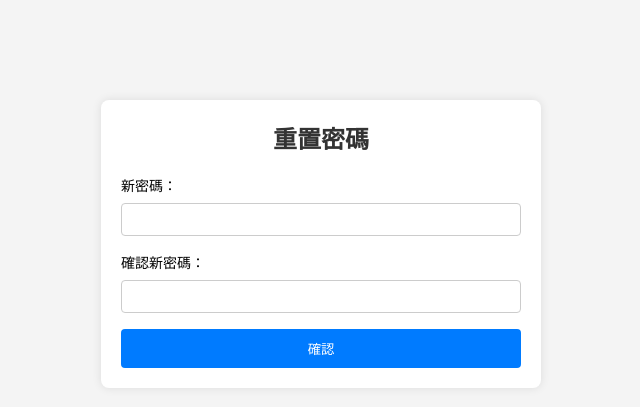
After one commit to xzh0623/StonePet-Haven, a Django app: page /reset_password/ in a window 1280 px wide. The commit adds this page. Shown: the top 407 px of the page, without its empty margins (319-959 px from the left). Run offline with Django 4.2, Linux system fonts and the light colour scheme.

Commit message:
finish register&password

```diff
--- /dev/null
+++ b/static/babystone/css/password_reset.css
@@ -0,0 +1,67 @@
+/* Reset default styles */
+body,
+h2,
+form,
+label,
+input,
+button,
+p {
+    margin: 0;
+    padding: 0;
+}
+
+body {
+    font-family: 'Arial', sans-serif;
+    background-color: #f4f4f4;
+}
+
+.password-reset-container {
+    max-width: 400px;
+    margin: 100px auto;
+    background-color: #fff;
+    padding: 20px;
+    border-radius: 8px;
+    box-shadow: 0 0 10px rgba(0, 0, 0, 0.1);
+}
+
+h2 {
+    text-align: center;
+    margin-bottom: 20px;
+    color: #333;
+}
+
+.password-reset-form {
+    display: flex;
+    flex-direction: column;
+}
+
+label {
+    font-size: 14px;
+    margin-bottom: 8px;
+}
+
+input {
+    padding: 8px;
+    margin-bottom: 16px;
+    border: 1px solid #ccc;
+    border-radius: 4px;
+}
+
+button {
+    padding: 10px;
+    background-color: #007bff;
+    color: #fff;
+    border: none;
+    border-radius: 4px;
+    cursor: pointer;
+}
+
+button:hover {
+    background-color: #0056b3;
+}
+
+.error-message {
+    color: #ff0000;
+    margin-top: 10px;
+    text-align: center;
+}
--- a/templates/email_verification.html
+++ b/templates/email_verification.html
@@ -6,7 +6,7 @@
     <meta charset="UTF-8">
     <meta name="viewport" content="width=device-width, initial-scale=1.0">
     <title>Login</title>
-    <link rel="stylesheet" type="text/css" href="{% static 'babystone/css/login.css' %}">
+    <link rel="stylesheet" type="text/css" href="{% static 'babystone/css/email-verification.css' %}">
 </head>
 
 <body>
--- a/templates/login.html
+++ b/templates/login.html
@@ -97,6 +97,9 @@
       {% if error %}
       <p class="error-message">{{ error }}</p>
       {% endif %}
+
+
+
     </div>
   </div>
 </body>
--- /dev/null
+++ b/templates/reset_password.html
@@ -0,0 +1,34 @@
+{% load static %}
+<!DOCTYPE html>
+<html lang="en">
+
+<head>
+    <meta charset="UTF-8">
+    <meta name="viewport" content="width=device-width, initial-scale=1.0">
+    <title>Password Reset</title>
+    <link rel="stylesheet" type="text/css" href="{% static 'babystone/css/password_reset.css' %}">
+</head>
+
+<body>
+    <div class="password-reset-container">
+        <h2>重置密碼</h2>
+        <form method="post" class="password-reset-form">
+            {% csrf_token %}
+
+            <!-- Add your password reset fields here -->
+            <label for="new_password">新密碼：</label>
+            <input type="password" id="new_password" name="new_password" required>
+
+            <label for="confirm_password">確認新密碼：</label>
+            <input type="password" id="confirm_password" name="confirm_password" required>
+
+            <button type="submit">確認</button>
+            {% if error %}
+            <p class="error-message">{{ error }}</p>
+            {% endif %}
+        </form>
+
+    </div>
+</body>
+
+</html>
--- a/users/urls.py
+++ b/users/urls.py
@@ -15,5 +15,6 @@ urlpatterns = [
     path('0_cooperation/', views.cooperation, name='0_cooperation'),        #
     path('0_information/', views.information, name='0_information'),        #
     path('0_policy/', views.policy, name='0_policy'),
-    path('email_verification/', views.email_verification, name='email_verification'),  #
+    path('email_verification/', views.email_verification, name='email_verification'),
+    path('reset_password/', views.reset_password, name='reset_password'),  #
 ]
--- a/users/views.py
+++ b/users/views.py
@@ -12,6 +12,8 @@ from . import models
 # from .. backend_operation import TEST_add_data_to_models
 import django
 from django.contrib.auth.hashers import make_password
+from django.core.mail import send_mail
+from django.template.loader import render_to_string
 
 # Create your views here.
 def homepage(request):
@@ -27,16 +29,13 @@ def login(request):
         if form.is_valid():
             account = form.cleaned_data['account']
             password = form.cleaned_data['password']
+            user = User.objects.filter(account=account, password=password).first()
+            if user:
 
-            user = User.objects.filter(account=account, password=password).first()
-
-            if user:
-                # 登入成功，重定向到主頁
-                messages.success(request, '登录成功！欢迎回来。')
                 return redirect('homepage')
             else:
                 # 登入失敗，設定錯誤訊息
-                error = "Invalid username or password. Please try again."
+                error = "帳號或密碼無效。"
                 return render(request, 'login.html', {'form': form, 'error': error})
     else:
         form = LoginForm()
@@ -51,31 +50,23 @@ def shoppingcart(request):
     return HttpResponse(template.render(context, request))
 
 def forgotpassword(request):
-    # template = loader.get_template('forgotpassword.html')
-    # context = {
+    if request.method == 'POST':
+        email = request.POST.get('email')
 
-    # }
-    # return HttpResponse(template.render(context, request))
+        # 检查邮箱是否存在
+        if User.objects.filter(email=email).exists():
+            # 获取用户实例
+            user_instance = User.objects.get(email=email)
+            #生成重置密码链接
+            reset_password_url = f"http://127.0.0.1:8000/reset_password/?user_id=" + user_instance.user_id
+            # # 发送重置密码邮件
+            send_resetpassword_email(user_instance, reset_password_url)
+            messages.success(request, '重置密碼郵件已發送。')
+            return redirect('forgotpassword')
+        else:
+            messages.error(request, '電子郵件未註冊。')
 
-    if request.method == 'POST':
-        form = LoginForm(request.POST)
-        if form.is_valid():
-            account = form.cleaned_data['account']
-
-
-
-            if User.objects.filter(account=account).exists():
-                # 登入成功，重定向到主頁
-                messages.success(request, '輸入成功！欢迎回来。')
-                return redirect('login')
-            else:
-                # 登入失敗，設定錯誤訊息
-                error = "Invalid email. Please try again."
-                return render(request, 'forgotpassword.html', {'form': form, 'error': error})
-    else:
-        form = LoginForm()
-
-    return render(request, 'forgotpassword.html', {'form': form})
+    return render(request, 'forgotpassword.html')
 
 
 def registermember(request):
@@ -95,33 +86,26 @@ def registeroption(request):
 def registerbuyer(request):
     if request.method == 'POST':
 
-        result, user_instance = User.Create(request)
-        Buyer.Create(request, user_instance)
+        result = User.Create(request)
         if result == "True":
             # 发送验证电子邮件
+            messages.success(request, '請查看電子郵件完成註冊！')
 
-            return redirect('login')  # 重定向到主页或其他适当的页面
+            return redirect('registerbuyer')  # 重定向到主页或其他适当的页面
         else:
-            return render(request, 'login.html',{'error': result})
+            return render(request, 'registerbuyer.html',{'error': result})
 
     return render(request, 'registerbuyer.html')
 
 def registerseller(request):
-    # template = loader.get_template('registerseller.html')
-    # context = {
-
-    # }
-    # return HttpResponse(template.render(context, request))
-
     if request.method == 'POST':
-
-        result, user_instance = User.Create(request)
-        Seller.Create(request, user_instance)
+        result= User.Create(request)
         if result == "True":
-        #     # 发送验证电子邮件
-             return redirect('login')  # 重定向到主页或其他适当的页面
+        # 发送验证电子邮件
+             messages.success(request, '請查看電子郵件完成註冊！')
+             return redirect('registerseller')  # 重定向到主页或其他适当的页面
         else:
-             return render(request, 'login.html',{'error': result})
+             return render(request, 'registerseller.html',{'error': result})
 
     return render(request, 'registerseller.html')
 
@@ -158,3 +142,24 @@ def email_verification(request):
         User.verify_account(request)
         return redirect('homepage')
     return render(request, 'email_verification.html')
+
+def reset_password(request):
+    if request.method == 'POST':
+        result=User.reset_password(request)
+        if result=="True":
+            return redirect('login')
+        else:
+           return render(request, 'reset_password.html', {'error': result})
+    return render(request, 'reset_password.html')
+
+def send_resetpassword_email(user_instance, reset_password_url):
+    email_template = render_to_string(
+        'resetpassword_email_template.html',
+        {'user_instance': user_instance, 'reset_password_url': reset_password_url}
+    )
+    #郵件內容
+    subject = '重置密碼'
+    message = '請點擊以下連結重置密碼：\n\n' + reset_password_url
+    from_email = 't110590036@ntut.org.tw'
+    to_email = user_instance.email
+    send_mail(subject, message, from_email, [to_email], html_message=email_template)
```
Also changed, not shown: static/babystone/css/-hQq.css (+8 -0 lines), static/babystone/css/-ppp.css (+8 -0 lines), static/babystone/css/-rrr.css (+9 -0 lines), static/babystone/css/email-verification.css (added, +49 -0 lines), templates/forgotpassword.html (+13 -0 lines), templates/registerbuyer.html (+14 -1 lines), templates/registerseller.html (+13 -63 lines), templates/resetpassword_email_template.html (added, +27 -0 lines), users/models.py (+16 -20 lines), README.md.
